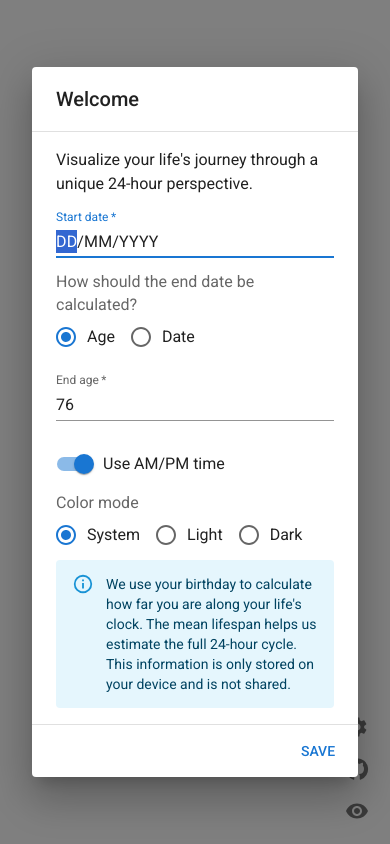
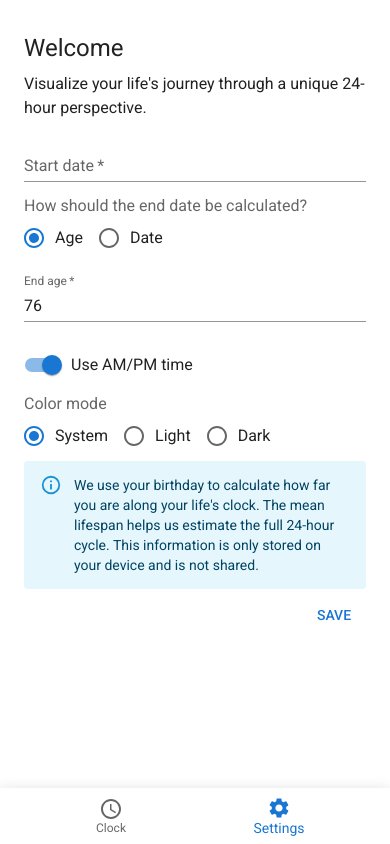
Before and after one commit to DenDeline/clock-website, a Next.js app: page / in a window 390 px wide. Shown: the top 844 px of the page. Built offline with nearby package versions, Linux system fonts and the light colour scheme; what @mui/material-nextjs would draw is missing.

Commit message:
feat: improve mobile PWA shell

```diff
--- a/src/app/_components/PwaUpdatePrompt.tsx
+++ b/src/app/_components/PwaUpdatePrompt.tsx
@@ -136,6 +136,12 @@ export default function PwaUpdatePrompt({
     <Snackbar
       open={isUpdateReady}
       anchorOrigin={{ vertical: 'bottom', horizontal: 'center' }}
+      sx={{
+        bottom: {
+          xs: 'calc(72px + env(safe-area-inset-bottom))',
+          sm: 24,
+        },
+      }}
     >
       <Alert
         severity='info'
--- a/src/app/manifest.ts
+++ b/src/app/manifest.ts
@@ -8,14 +8,18 @@ export default function manifest(): MetadataRoute.Manifest {
   const dictionary = getDictionary('en')
 
   return {
+    id: withBasePath('/'),
     name: dictionary.site.name,
     short_name: dictionary.site.name,
     description: dictionary.site.description,
     start_url: withBasePath('/'),
     scope: withBasePath('/'),
     display: 'standalone',
+    display_override: ['standalone', 'minimal-ui', 'browser'],
+    orientation: 'portrait-primary',
     background_color: '#f8fafc',
     theme_color: '#111827',
+    categories: ['lifestyle', 'productivity', 'utilities'],
     icons: [
       {
         src: withBasePath('/icon-192x192.png'),
--- a/src/components/LifeClockApp/LifeClockApp.tsx
+++ b/src/components/LifeClockApp/LifeClockApp.tsx
@@ -3,15 +3,18 @@
 import { Clock } from '@/components'
 import type { Dictionary } from '@/i18n'
 import { zodResolver } from '@hookform/resolvers/zod'
+import AccessTimeIcon from '@mui/icons-material/AccessTime'
 import GitHubIcon from '@mui/icons-material/GitHub'
 import SettingsIcon from '@mui/icons-material/Settings'
 import VisibilityIcon from '@mui/icons-material/Visibility'
 import VisibilityOffIcon from '@mui/icons-material/VisibilityOff'
-import { useColorScheme } from '@mui/material/styles'
+import { useColorScheme, useTheme } from '@mui/material/styles'
 
 import {
   Alert,
   Box,
+  BottomNavigation,
+  BottomNavigationAction,
   Button,
   Dialog,
   DialogActions,
@@ -24,6 +27,7 @@ import {
   FormLabel,
   Grid,
   IconButton,
+  Paper,
   Radio,
   RadioGroup,
   Stack,
@@ -31,6 +35,7 @@ import {
   TextField,
   Tooltip,
   Typography,
+  useMediaQuery,
 } from '@mui/material'
 
 import { DateField } from '@mui/x-date-pickers'
@@ -78,6 +83,7 @@ type FormSchemaType = ReturnType<typeof createFormSchema>
 type FormInput = z.input<FormSchemaType>
 type FormSchema = z.output<FormSchemaType>
 type ColorMode = 'system' | 'light' | 'dark'
+type MobileTab = 'clock' | 'settings'
 
 function createConfigSchema(messages: LifeClockAppMessages) {
   return z.object({
@@ -166,7 +172,12 @@ export default function LifeClockApp({
 }>) {
   const [isInitialized, setIsInitialized] = useState(false)
   const [isConfigDialogOpen, setIsConfigDialogOpen] = useState(false)
+  const [activeMobileTab, setActiveMobileTab] = useState<MobileTab>('clock')
   const [isInterfaceVisible, setIsInterfaceVisible] = useState(true)
+  const theme = useTheme()
+  const isMobile = useMediaQuery(theme.breakpoints.down('sm'), {
+    noSsr: true,
+  })
   const { mode, setMode } = useColorScheme()
   const currentColorMode = mode as ColorMode | undefined
   const [originalColorMode, setOriginalColorMode] = useState<ColorMode>()
@@ -231,9 +242,10 @@ export default function LifeClockApp({
         startDate: null as unknown as Dayjs,
         endAge: 76,
       })
-      setIsConfigDialogOpen(true)
+      setActiveMobileTab('settings')
+      setIsConfigDialogOpen(!isMobile)
     }
-  }, [configSchema, reset])
+  }, [configSchema, isMobile, reset])
 
   const onSubmit: SubmitHandler<FormSchema> = (data) => {
     const endDate =
@@ -256,6 +268,8 @@ export default function LifeClockApp({
     setUseAmPm(data.useAmPm)
     setOriginalColorMode(stagedColorMode ?? currentColorMode)
 
+    setIsInitialized(true)
+    setActiveMobileTab('clock')
     setIsConfigDialogOpen(false)
   }
 
@@ -289,6 +303,10 @@ export default function LifeClockApp({
   )
 
   const handleDialogExited = useCallback(() => {
+    if (!startDate || !endDate) {
+      return
+    }
+
     setIsInitialized(true)
 
     reset({
@@ -300,117 +318,14 @@ export default function LifeClockApp({
     })
   }, [startDate, endDate, endDateInputVariant, reset, useAmPm])
 
+  function renderSettingsFormFields(autoFocus: boolean) {
     return (
       <>
-      <Box
-        sx={{
-          position: 'absolute',
-          bottom: 16,
-          right: 16,
-        }}
-      >
-        <Stack spacing={1}>
-          <Fade in={isInterfaceVisible} appear={false}>
-            <Tooltip
-              title={messages.controls.settings}
-              placement='left'
-              arrow
-              enterDelay={200}
-              enterNextDelay={200}
-            >
-              <IconButton size='small' onClick={handleOpenConfigDialog}>
-                <SettingsIcon />
-              </IconButton>
-            </Tooltip>
-          </Fade>
-          <Fade in={isInterfaceVisible} appear={false}>
-            <Tooltip
-              title={messages.controls.sourceCode}
-              placement='left'
-              arrow
-              enterDelay={200}
-              enterNextDelay={200}
-            >
-              <IconButton
-                aria-label={messages.controls.sourceCode}
-                component='a'
-                href='https://github.com/DenDeline/clock-website'
-                rel='noopener noreferrer'
-                size='small'
-                target='_blank'
-              >
-                <GitHubIcon />
-              </IconButton>
-            </Tooltip>
-          </Fade>
-          <Tooltip
-            title={
-              isInterfaceVisible
-                ? messages.controls.hideInterface
-                : messages.controls.showInterface
-            }
-            placement='left'
-            arrow
-            enterDelay={200}
-            enterNextDelay={200}
-          >
-            <IconButton
-              aria-label={messages.controls.toggleInterface}
-              size='small'
-              onClick={() => setIsInterfaceVisible((v) => !v)}
-            >
-              {isInterfaceVisible ? <VisibilityIcon /> : <VisibilityOffIcon />}
-            </IconButton>
-          </Tooltip>
-        </Stack>
-      </Box>
-
-      <Grid
-        container
-        sx={{
-          height: '100dvh',
-          justifyContent: 'center',
-          alignItems: 'center',
-        }}
-      >
-        <Fade in={Boolean(startDate && endDate)} mountOnEnter>
-          <div>
-            <Clock
-              startDate={startDate!}
-              endDate={endDate!}
-              useAmPm={useAmPm}
-            />
-          </div>
-        </Fade>
-      </Grid>
-      <Dialog
-        open={isConfigDialogOpen}
-        onSubmit={handleSubmit(onSubmit)}
-        slotProps={{
-          paper: {
-            component: 'form',
-            noValidate: true,
-          },
-          transition: {
-            onExited: handleDialogExited,
-          },
-        }}
-        onClose={isInitialized ? handleCloseConfigDialog : undefined}
-      >
-        <DialogTitle>
-          {isInitialized
-            ? messages.dialog.settingsTitle
-            : messages.dialog.welcomeTitle}
-        </DialogTitle>
-        <DialogContent dividers>
         <Typography gutterBottom>{messages.dialog.intro}</Typography>
         <Controller
           name='startDate'
           control={control}
-            render={({
-              field: { ref, ...fieldProps },
-              fieldState: { error },
-            }) => (
+          render={({ field: { ref, ...fieldProps }, fieldState: { error } }) => (
             <DateField
               {...fieldProps}
               inputRef={ref}
@@ -421,7 +336,7 @@ export default function LifeClockApp({
               fullWidth
               format={messages.dateFormat}
               disableFuture
-                autoFocus={!isInitialized}
+              autoFocus={autoFocus}
               slotProps={{
                 textField: {
                   error: !!error,
@@ -539,15 +454,196 @@ export default function LifeClockApp({
           onModeChange={handleColorModeChange}
         />
         <Alert severity='info'>{messages.form.info}</Alert>
-        </DialogContent>
-        <DialogActions>
-          {isInitialized && (
+      </>
+    )
+  }
+
+  function renderSettingsActions(includeClose: boolean) {
+    return (
+      <DialogActions sx={includeClose ? undefined : { px: 0 }}>
+        {includeClose && (
           <Button onClick={handleCloseConfigDialog}>
             {messages.dialog.close}
           </Button>
         )}
         <Button type='submit'>{messages.dialog.save}</Button>
       </DialogActions>
+    )
+  }
+
+  return (
+    <>
+      <Box
+        sx={{
+          position: 'absolute',
+          bottom: 16,
+          right: 16,
+          display: { xs: 'none', sm: 'block' },
+        }}
+      >
+        <Stack spacing={1}>
+          <Fade in={isInterfaceVisible} appear={false}>
+            <Tooltip
+              title={messages.controls.settings}
+              placement='left'
+              arrow
+              enterDelay={200}
+              enterNextDelay={200}
+            >
+              <IconButton size='small' onClick={handleOpenConfigDialog}>
+                <SettingsIcon />
+              </IconButton>
+            </Tooltip>
+          </Fade>
+          <Fade in={isInterfaceVisible} appear={false}>
+            <Tooltip
+              title={messages.controls.sourceCode}
+              placement='left'
+              arrow
+              enterDelay={200}
+              enterNextDelay={200}
+            >
+              <IconButton
+                aria-label={messages.controls.sourceCode}
+                component='a'
+                href='https://github.com/DenDeline/clock-website'
+                rel='noopener noreferrer'
+                size='small'
+                target='_blank'
+              >
+                <GitHubIcon />
+              </IconButton>
+            </Tooltip>
+          </Fade>
+          <Tooltip
+            title={
+              isInterfaceVisible
+                ? messages.controls.hideInterface
+                : messages.controls.showInterface
+            }
+            placement='left'
+            arrow
+            enterDelay={200}
+            enterNextDelay={200}
+          >
+            <IconButton
+              aria-label={messages.controls.toggleInterface}
+              size='small'
+              onClick={() => setIsInterfaceVisible((v) => !v)}
+            >
+              {isInterfaceVisible ? <VisibilityIcon /> : <VisibilityOffIcon />}
+            </IconButton>
+          </Tooltip>
+        </Stack>
+      </Box>
+
+      <Grid
+        container
+        sx={{
+          height: '100dvh',
+          display: {
+            xs: activeMobileTab === 'clock' ? 'flex' : 'none',
+            sm: 'flex',
+          },
+          pb: {
+            xs: 'calc(80px + env(safe-area-inset-bottom))',
+            sm: 0,
+          },
+          justifyContent: 'center',
+          alignItems: 'center',
+        }}
+      >
+        <Fade in={Boolean(startDate && endDate)} mountOnEnter>
+          <div>
+            <Clock
+              startDate={startDate!}
+              endDate={endDate!}
+              useAmPm={useAmPm}
+            />
+          </div>
+        </Fade>
+      </Grid>
+      <Box
+        component='form'
+        noValidate
+        onSubmit={handleSubmit(onSubmit)}
+        sx={{
+          display: {
+            xs: activeMobileTab === 'settings' ? 'block' : 'none',
+            sm: 'none',
+          },
+          minHeight: '100dvh',
+          overflowY: 'auto',
+          px: 3,
+          pt: 4,
+          pb: 'calc(96px + env(safe-area-inset-bottom))',
+        }}
+      >
+        <Typography component='h1' variant='h5' gutterBottom>
+          {isInitialized
+            ? messages.dialog.settingsTitle
+            : messages.dialog.welcomeTitle}
+        </Typography>
+        {renderSettingsFormFields(false)}
+        {renderSettingsActions(false)}
+      </Box>
+
+      <Paper
+        elevation={8}
+        sx={{
+          position: 'fixed',
+          right: 0,
+          bottom: 0,
+          left: 0,
+          zIndex: (theme) => theme.zIndex.appBar,
+          display: { xs: 'block', sm: 'none' },
+          // borderTop: '1px solid',
+          // borderColor: 'divider',
+          pb: 'env(safe-area-inset-bottom)',
+        }}
+      >
+        <BottomNavigation
+          showLabels
+          value={activeMobileTab}
+          onChange={(_, value: MobileTab) => {
+            setActiveMobileTab(value)
+          }}
+        >
+          <BottomNavigationAction
+            label={messages.tabs.clock}
+            value='clock'
+            icon={<AccessTimeIcon />}
+          />
+          <BottomNavigationAction
+            label={messages.tabs.settings}
+            value='settings'
+            icon={<SettingsIcon />}
+          />
+        </BottomNavigation>
+      </Paper>
+      <Dialog
+        open={isConfigDialogOpen}
+        onSubmit={handleSubmit(onSubmit)}
+        slotProps={{
+          paper: {
+            component: 'form',
+            noValidate: true,
+          },
+          transition: {
+            onExited: handleDialogExited,
+          },
+        }}
+        onClose={isInitialized ? handleCloseConfigDialog : undefined}
+      >
+        <DialogTitle>
+          {isInitialized
+            ? messages.dialog.settingsTitle
+            : messages.dialog.welcomeTitle}
+        </DialogTitle>
+        <DialogContent dividers>
+          {renderSettingsFormFields(!isInitialized && !isMobile)}
+        </DialogContent>
+        {renderSettingsActions(isInitialized)}
       </Dialog>
     </>
   )
--- a/src/i18n/dictionaries/en.ts
+++ b/src/i18n/dictionaries/en.ts
@@ -132,6 +132,10 @@ const en = {
       showInterface: 'Show interface',
       toggleInterface: 'Toggle interface visibility',
     },
+    tabs: {
+      clock: 'Clock',
+      settings: 'Settings',
+    },
     dialog: {
       settingsTitle: 'Settings',
       welcomeTitle: 'Welcome',
--- a/src/i18n/dictionaries/ja.ts
+++ b/src/i18n/dictionaries/ja.ts
@@ -134,6 +134,10 @@ const ja = {
       showInterface: 'インターフェースを表示',
       toggleInterface: 'インターフェース表示を切り替え',
     },
+    tabs: {
+      clock: '時計',
+      settings: '設定',
+    },
     dialog: {
       settingsTitle: '設定',
       welcomeTitle: 'ようこそ',
--- a/src/i18n/dictionaries/ru.ts
+++ b/src/i18n/dictionaries/ru.ts
@@ -135,6 +135,10 @@ const ru = {
       showInterface: 'Показать интерфейс',
       toggleInterface: 'Переключить видимость интерфейса',
     },
+    tabs: {
+      clock: 'Часы',
+      settings: 'Настройки',
+    },
     dialog: {
       settingsTitle: 'Настройки',
       welcomeTitle: 'Добро пожаловать',
```
Lines whose indentation alone changed are shown as unchanged.
